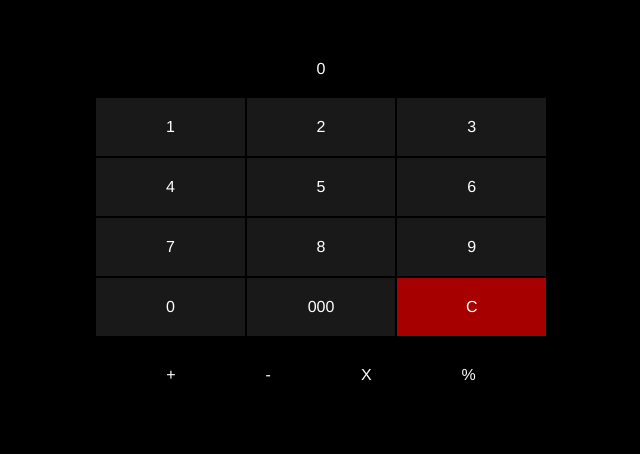
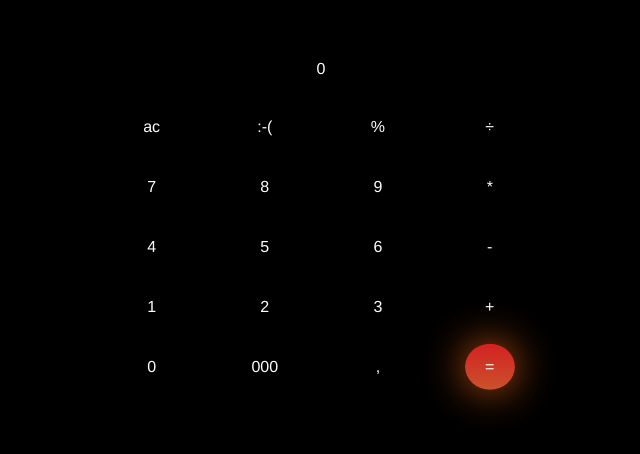
Before and after one commit to gabrr/vue-calculator, a Vue app: page / in a window 1280 px wide. Shown: the top 454 px of the page, without its empty margins (319-959 px from the left). Built offline with nearby package versions, Linux system fonts and the light colour scheme.

Commit message:
the four oprators fully working

```diff
--- a/src/components/numCalculator.vue
+++ b/src/components/numCalculator.vue
@@ -1,30 +1,26 @@
 <template>
   <div id="gabrr-calculator">
       <div class="result">
-          {{result}}
+          {{display}}
       </div>
       <div id="numbers-pad">
          <ul>
-             <li class="num-pad" @click="result + 1" value="1">1</li>
-             <li class="num-pad" value="2">2</li>
-             <li class="num-pad" value="3">3</li>
-             <li class="num-pad" value="4">4</li>
-             <li class="num-pad" value="5">5</li>
-             <li class="num-pad" value="6">6</li>
-             <li class="num-pad" value="7">7</li>
-             <li class="num-pad" value="8">8</li>
-             <li class="num-pad" value="9">9</li>
-             <li class="num-pad" value="0">0</li>
-             <li class="num-pad" value="000">000</li>
-             <li class="num-pad" style="background-color: rgba(255, 0, 0, 0.65)" value="erase">C</li>
+            <li class="num-pad" @click="padClicked" value="ac">ac</li>
+            <li class="num-pad" @click="padClicked" value="delete">:-(</li>
+            <li class="num-pad" @click="padClicked" value="%">%</li>
+            <li v-bind:key="num" v-for="num in one" class="num-pad" v-bind:value="num" @click="padClicked">{{num}}</li>
+            <li class="num-pad" @click="padClicked" value="0">0</li>
+            <li class="num-pad" @click="padClicked" value="000">000</li>
+            <li class="num-pad" @click="padClicked" value=",">,</li>
          </ul>
       </div>
-      <div id="operations">
+      <div id="operators">
           <ul>
-              <li>+</li>
-              <li>-</li>
-              <li>X</li>
-              <li>%</li>
+            <li class="num-pad" @click="padClicked" value="÷">÷</li>
+            <li class="num-pad" @click="padClicked" value="*">*</li>
+            <li class="num-pad" @click="padClicked" value="-">-</li>
+            <li class="num-pad" @click="padClicked" value="+">+</li>
+            <li class="num-pad get-result" @click="padClicked" value="=">=</li>
           </ul>
       </div>
   </div>
@@ -32,12 +28,81 @@
 
 <script>
 export default {
-    el: "#gabrr-calculator",
     name: "numCalculator",
     data() {
         return {
-            line: 0,
-            result: 0
+            display: 0,
+            one: [3, 2, 1, 6, 5, 4, 9, 8, 7].reverse()
+        }
+    },
+    methods: {
+        adding: function(num1, num2) {
+            return num1 + num2;
+        },
+        removing: function(num1, num2) {
+            return num1 += num2.slice(0, -1);
+        },
+        minus: function(num1, num2) {
+            return num1 - num2;
+        },
+        dividing: function(num1, num2) {
+            return num1 / num2;
+        },
+        times: function(num1, num2) {
+            return num1 * num2;
+        },
+        padClicked: function(num) {
+            if(this.display === 0) {
+                this.display = "";
+            }
+            if(num.target.innerText === "ac") {
+                this.display = 0
+            }
+            else if(parseInt(num.target.value)){
+                this.display += num.target.innerText;
+            }
+            else if(num.target.innerText === "=") {
+                let numbersGroup = [[]];
+                let operator = [];
+                let index = 0;
+
+                for(let i = 0; i < this.display.length; i++) {
+                    if(/[0-9]/.test(this.display[i])) {
+                        numbersGroup[index] += this.display[i]
+                    } else {
+                        operator.push(this.display[i])
+                        index += 1
+                        numbersGroup[index] = []
+                    }
+                }
+
+
+                const res = numbersGroup.reduce((prev, curr) => {
+                    if(operator[0] === "+") {
+                        return this.adding(parseInt(prev), parseFloat(curr))
+                    }
+                    if(operator[0] === "-") {
+                        return this.minus(parseInt(prev), parseFloat(curr))
+                    }
+                    if(operator[0] === "÷") {
+                        return this.dividing(parseInt(prev), parseFloat(curr))
+                    }
+                    if(operator[0] === "*") {
+                        return this.times(parseInt(prev), parseFloat(curr))
+                    }
+                    if(operator[0] === ":-(") {
+                        return this.removing(prev, curr);
+                    }
+                })
+
+
+                this.display = parseFloat(res);
+                // window.console.log(res)
+
+            }
+            else if(num.target.innerText) {
+                this.display += num.target.innerText;
+            }
         }
     }
 }
@@ -49,33 +114,52 @@ export default {
     }
     #gabrr-calculator{
         max-width: 450px;
-        width: 95%;
+        width: 90%;
         margin: auto;
         text-align: center;
     }
 
+    .result{
+        margin-bottom: 20px;
+    }
+
     #numbers-pad ul{
+        width: 75%;
+        float: left;
         display: grid;
         grid-template-columns: repeat(3, 1fr);
         grid-gap: 2px;
     }
 
     .num-pad{
-        background-color: rgba(39, 39, 39, 0.65);
-        padding: 20px 0;
+        padding: 20px 20px;
     }
 
-    #operations ul{
-        display: flex;
-        margin: auto;
-        place-content: center;
-        margin: 10px 0;
+    #operators{
+        float: right;
+        width: 25%;
     }
-    #operations li{
-        padding: 20px 10%;
+    #operators li{
+        margin-bottom: 2px;
     }
-    .result{
-        margin-bottom: 20px;
+    .get-result{
+        position: relative;
+    }
+    .get-result::before{
+        content: "";
+        z-index: -1;
+        width: 50px;
+        height: 80%;
+        position: absolute;
+        background-image: linear-gradient(#D32121, #CB522C);
+        box-shadow: 0 0 42px -1px #E26017;
+        border-radius: 50%;
+        left: 50%;
+        top: 50%;
+        transform: translate(-50%, -50%);
+
+
     }
 
+
 </style>
```
